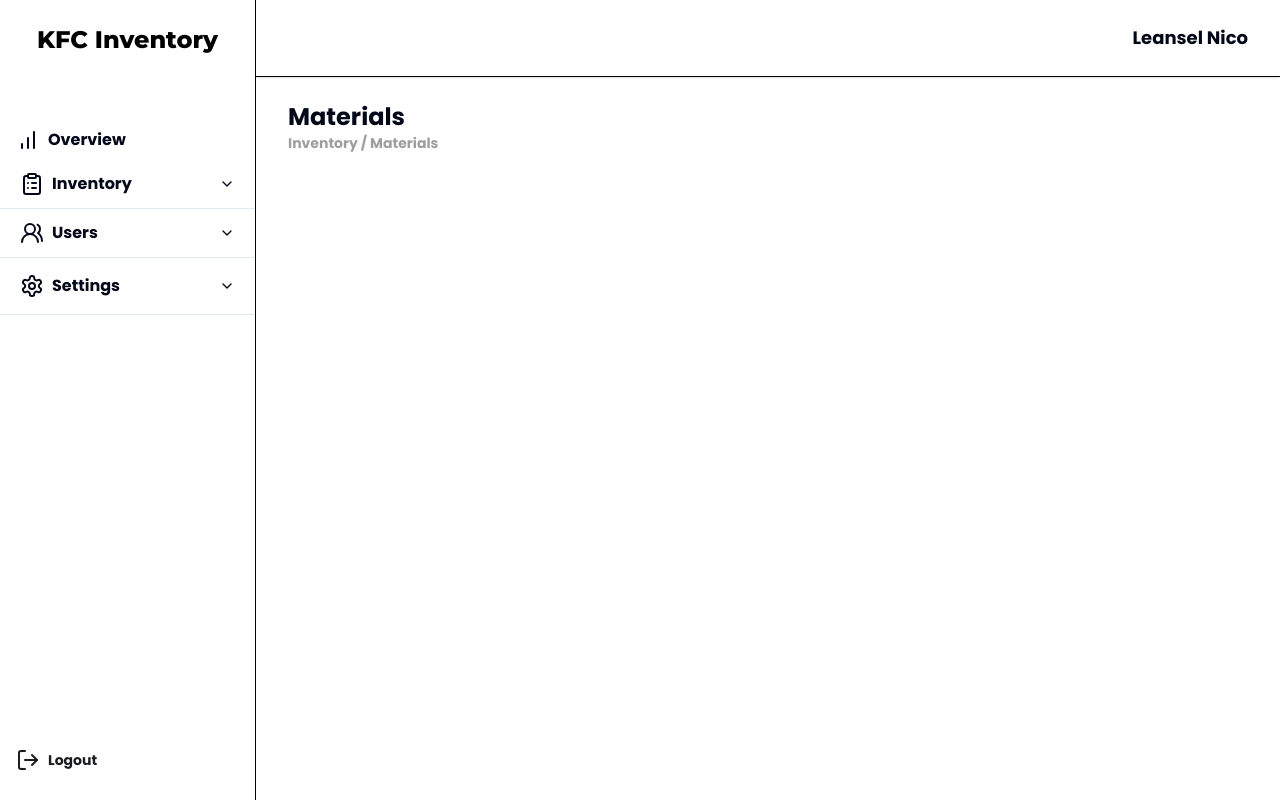
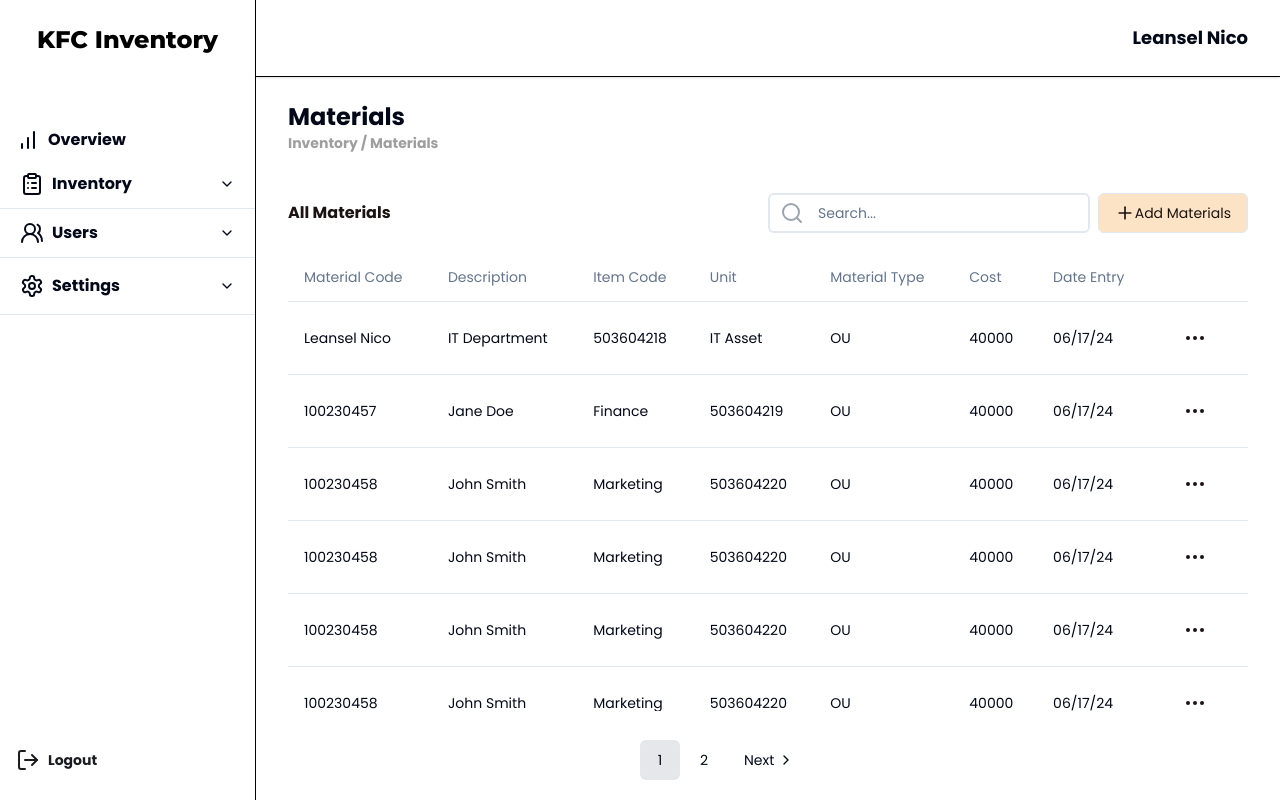
Before and after one commit to RaymartDev/aims, a React (Vite) app in the folder frontend/: page /materials in a window 1280 px wide. Built offline with nearby package versions, Linux system fonts and the light colour scheme; the HTML template or start-up script is replaced by a standard one.

Commit message:
Table Added

```diff
--- a/frontend/src/App.tsx
+++ b/frontend/src/App.tsx
@@ -6,7 +6,7 @@
 import Employee from './pages/Employee'
 import Store from './pages/Store'
 import Supplier from './pages/Supplier'
-import AddStore from './modals/AddEmployee'
+import AddStore from './modals/SelectMaterial'
 
 function App() {
 
--- a/frontend/src/Pages/Materials.tsx
+++ b/frontend/src/Pages/Materials.tsx
@@ -1,15 +1,154 @@
+import { useEffect, useState } from "react";
 import Layout from "@/Components/appLayout/Layout";
+import { Button } from "@/Components/ui/button";
+import { Input } from "@/Components/ui/input";
+import { MoreHorizontal, Plus, Search } from "lucide-react";
+import { Table, TableBody, TableCell, TableHead, TableHeader, TableRow } from "@/Components/ui/table";
+import { DropdownMenu, DropdownMenuContent, DropdownMenuItem, DropdownMenuTrigger  } from "@/Components/ui/dropdown-menu";
+import { Pagination, PaginationContent, PaginationItem, PaginationLink, PaginationNext, PaginationPrevious } from "@/Components/ui/pagination";
 
+const materials = [
+    { id: 1, materialCode: "Leansel Nico", desc: "IT Department", itemCode: "503604218", unit: "IT Asset", materialType: "OU", cost: "40000", dateEntry: "06/17/24" },
+    { id: 2, materialCode: "100230457", desc: "Jane Doe", itemCode: "Finance", unit: "503604219", materialType: "OU", cost: "40000", dateEntry: "06/17/24" },
+    { id: 3, materialCode: "100230458", desc: "John Smith", itemCode: "Marketing", unit: "503604220", materialType: "OU", cost: "40000", dateEntry: "06/17/24" },
+    { id: 4, materialCode: "100230458", desc: "John Smith", itemCode: "Marketing", unit: "503604220", materialType: "OU", cost: "40000", dateEntry: "06/17/24" },
+    { id: 5, materialCode: "100230458", desc: "John Smith", itemCode: "Marketing", unit: "503604220", materialType: "OU", cost: "40000", dateEntry: "06/17/24" },
+    { id: 6, materialCode: "100230458", desc: "John Smith", itemCode: "Marketing", unit: "503604220", materialType: "OU", cost: "40000", dateEntry: "06/17/24" },
+    { id: 7, materialCode: "100230458", desc: "John Smith", itemCode: "Marketing", unit: "503604220", materialType: "OU", cost: "40000", dateEntry: "06/17/24"  },
+    { id: 8, materialCode: "100230458", desc: "John Smith", itemCode: "Marketing", unit: "503604220", materialType: "OU", cost: "40000", dateEntry: "06/17/24" },
+    { id: 9, materialCode: "100230458", desc: "John Smith", itemCode: "Marketing", unit: "503604220", materialType: "OU", cost: "40000", dateEntry: "06/17/24" },
+    { id: 10, materialCode: "100230458", desc: "kMAOTE", itemCode: "Marketing", unit: "503604220", materialType: "OU", cost: "40000", dateEntry: "06/17/24" },
+    { id: 11, materialCode: "100230458", desc: "SABAW", itemCode: "Marketing", unit: "503604220", materialType: "OU", cost: "40000", dateEntry: "06/17/24" },
+];
 function Materials() {
+    const headerHeight = 72;
+
+    const getItemsPerPage = (height: number): number => {
+        const availableHeight = height - headerHeight;
+        if (availableHeight < 500) return 10;
+        return 10;
+    };
+
+    const [currentPage, setCurrentPage] = useState(1);
+    const [itemsPerPage, setItemsPerPage] = useState(getItemsPerPage(window.innerHeight));
+
+    useEffect(() => {
+        const handleResize = () => {
+            setItemsPerPage(getItemsPerPage(window.innerHeight));
+        };
+
+        window.addEventListener("resize", handleResize);
+        return () => window.removeEventListener("resize", handleResize);
+    }, []);
+
+    const handlePageChange = (page: number) => {
+        setCurrentPage(page);
+    };
+
+    const indexOfLastMaterials = currentPage * itemsPerPage;
+    const indexOfFirstMaterials = indexOfLastMaterials - itemsPerPage;
+    const currentMaterials = materials.slice(indexOfFirstMaterials, indexOfLastMaterials);
+
+    const totalPages = Math.ceil(materials.length / itemsPerPage);
+
+
+
     return(
-        <>
-            <Layout>
-                <div>
-                    <h1 className="text-2xl font-bold">Materials</h1>
-                    <p className="text-sm font-semibold text-[#9E9E9E]">Inventory / Materials</p>
+        <Layout>
+            <div className="flex flex-col h-full">
+                <div className="flex flex-col h-full relative">
+                    <div>
+                        <h1 className="text-2xl font-bold">Materials</h1>
+                        <p className="text-sm font-semibold text-[#9E9E9E]">Inventory / Materials</p>
+                    </div>
+                    <div className="flex justify-center mt-10">
+                        <div className="flex flex-row justify-between w-full">
+                            <div className="w-fit flex items-center justify-start ">
+                                <h1 className=" text-fontHeading font-bold">All Materials</h1>
+                            </div>
+                            <div className="flex flex-row w-6/12 space-x-2">
+                                <div className="relative w-10/12 ">
+                                    <Input type="search" placeholder="Search..." className="pl-12 border-2"/>
+                                    <Search className="absolute left-3 top-1/2 transform -translate-y-1/2 text-gray-400" />
+                                </div>
+                                <Button className="bg-hoverCream text-fontHeading border">
+                                    <Plus size={20}/><span className="text-sm">Add Materials</span>
+                                </Button>
+                            </div>
+                        </div>
+                    </div>
+                    <div className="mt-5 overflow-y-auto" style={{ maxHeight: `calc(100vh - ${headerHeight + 270}px)` }}>
+                        <Table>
+                            <TableHeader className="sticky top-0 bg-white">
+                                <TableRow>
+                                    <TableHead>Material Code</TableHead>
+                                    <TableHead>Description</TableHead>
+                                    <TableHead>Item Code</TableHead>
+                                    <TableHead>Unit</TableHead>
+                                    <TableHead>Material Type</TableHead>
+                                    <TableHead>Cost</TableHead>
+                                    <TableHead>Date Entry</TableHead>
+                                    <TableHead><span className="sr-only">Actions</span></TableHead>
+                                </TableRow>
+                            </TableHeader>
+                            <TableBody>
+                                {currentMaterials.map(materials => (
+                                    <TableRow key={materials.id}>
+                                        <TableCell>{materials.materialCode}</TableCell>
+                                        <TableCell>{materials.desc}</TableCell>
+                                        <TableCell>{materials.itemCode}</TableCell>
+                                        <TableCell>{materials.unit}</TableCell>
+                                        <TableCell>{materials.materialType}</TableCell>
+                                        <TableCell>{materials.cost}</TableCell>
+                                        <TableCell>{materials.dateEntry}</TableCell>
+                                        <TableCell>
+                                            <DropdownMenu>
+                                                <DropdownMenuTrigger>
+                                                    <Button className="bg-transparent text-fontHeading hover:text-white">
+                                                        <MoreHorizontal/>
+                                                    </Button>
+                                                </DropdownMenuTrigger>
+                                                <DropdownMenuContent align="end">
+                                                    <DropdownMenuItem>Edit</DropdownMenuItem>
+                                                    <DropdownMenuItem>Deactivate</DropdownMenuItem>
+                                                </DropdownMenuContent>
+                                            </DropdownMenu>
+                                        </TableCell>
+                                    </TableRow>
+                                ))}
+                            </TableBody>
+                        </Table>
+                    </div>
                 </div>
-            </Layout>
-        </>
+                <div className="mt-5 absolute bottom-5 left-1/2">
+                    <Pagination>
+                        <PaginationContent>
+                            {currentPage > 1 && (
+                                <PaginationItem>
+                                    <PaginationPrevious href="#" onClick={() => handlePageChange(currentPage - 1)} />
+                                </PaginationItem>
+                            )}
+                            {Array.from({ length: totalPages }, (_, index) => (
+                                <PaginationItem key={index}>
+                                    <PaginationLink
+                                        href="#"
+                                        onClick={() => handlePageChange(index + 1)}
+                                        className={currentPage === index + 1 ? "bg-gray-200" : ""}
+                                    >
+                                        {index + 1}
+                                    </PaginationLink>
+                                </PaginationItem>
+                            ))}
+                            {currentPage < totalPages && (
+                                <PaginationItem>
+                                    <PaginationNext href="#" onClick={() => handlePageChange(currentPage + 1)} />
+                                </PaginationItem>
+                            )}
+                        </PaginationContent>
+                    </Pagination>
+                </div>
+            </div>
+        </Layout>
     );
 }
 
--- a/frontend/src/modals/SelectMaterial.tsx
+++ b/frontend/src/modals/SelectMaterial.tsx
@@ -6,7 +6,7 @@
 import { Pagination, PaginationContent, PaginationItem, PaginationLink, PaginationNext, PaginationPrevious } from "@/Components/ui/pagination";
 import { useEffect, useState } from "react";
 
-const employees = [
+const materials = [
     { materialCode: 100231, description: "ASUS 16GB RAM / 512GB SSD", itemCode: "GAME-M04", unit: "PC", materialType: "OU", cost: "45,000", dateHired: "06/17/24" },
     { materialCode: 200231, description: "HP Probook 8GB RAM / 512GB SSD", itemCode: "GAME-M04", unit: "PC", materialType: "OU", cost: "45,000", dateHired: "07/01/23" },
     { materialCode: 300231, description: "Predator 16GB RAM / 512GB SSD i9-14500", itemCode: "GAME-M04", unit: "PC", materialType: "OU", cost: "45,000", dateHired: "05/21/22" },
@@ -48,11 +48,11 @@
         setCurrentPage(page);
     };
 
-    const indexOfLastEmployee = currentPage * itemsPerPage;
-    const indexOfFirstEmployee = indexOfLastEmployee - itemsPerPage;
-    const currentEmployees = employees.slice(indexOfFirstEmployee, indexOfLastEmployee);
+    const indexOfLastMaterials = currentPage * itemsPerPage;
+    const indexOfFirstMaterials = indexOfLastMaterials - itemsPerPage;
+    const currentMaterials = materials.slice(indexOfFirstMaterials, indexOfLastMaterials);
 
-    const totalPages = Math.ceil(employees.length / itemsPerPage);
+    const totalPages = Math.ceil(materials.length / itemsPerPage);
 
     return (
         <div className="flex flex-col h-full w-[75%] mx-auto border-2 rounded-lg p-10">
@@ -88,15 +88,15 @@
                                 </TableRow>
                             </TableHeader>
                             <TableBody>
-                                {currentEmployees.map(employee => (
-                                    <TableRow key={employee.materialCode}>
-                                        <TableCell>{employee.materialCode}</TableCell>
-                                        <TableCell>{employee.description}</TableCell>
-                                        <TableCell>{employee.itemCode}</TableCell>
-                                        <TableCell>{employee.unit}</TableCell>
-                                        <TableCell>{employee.materialType}</TableCell>
-                                        <TableCell>{employee.cost}</TableCell>
-                                        <TableCell>{employee.dateHired}</TableCell>
+                                {currentMaterials.map(materials => (
+                                    <TableRow key={materials.materialCode}>
+                                        <TableCell>{materials.materialCode}</TableCell>
+                                        <TableCell>{materials.description}</TableCell>
+                                        <TableCell>{materials.itemCode}</TableCell>
+                                        <TableCell>{materials.unit}</TableCell>
+                                        <TableCell>{materials.materialType}</TableCell>
+                                        <TableCell>{materials.cost}</TableCell>
+                                        <TableCell>{materials.dateHired}</TableCell>
                                         <TableCell>
                                             <DropdownMenu>
                                                 <DropdownMenuTrigger>
```
